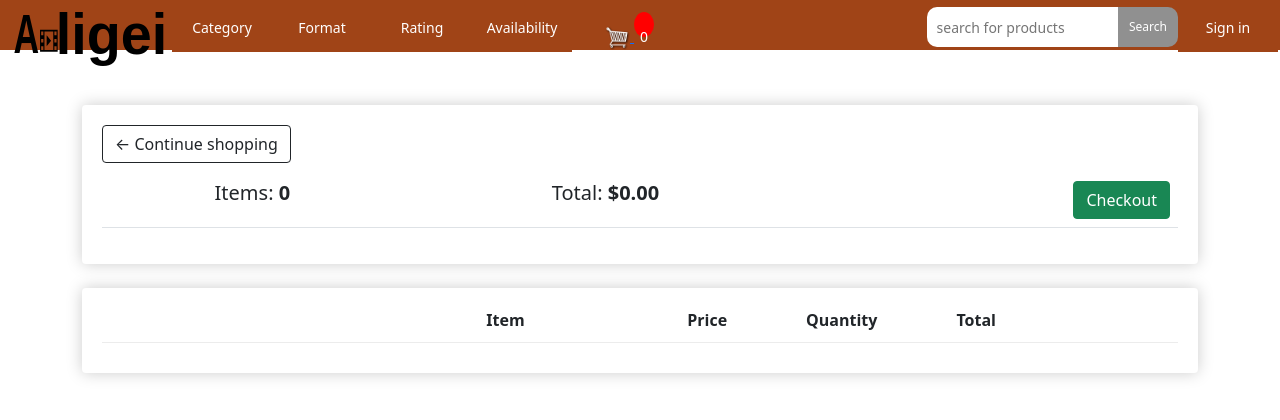
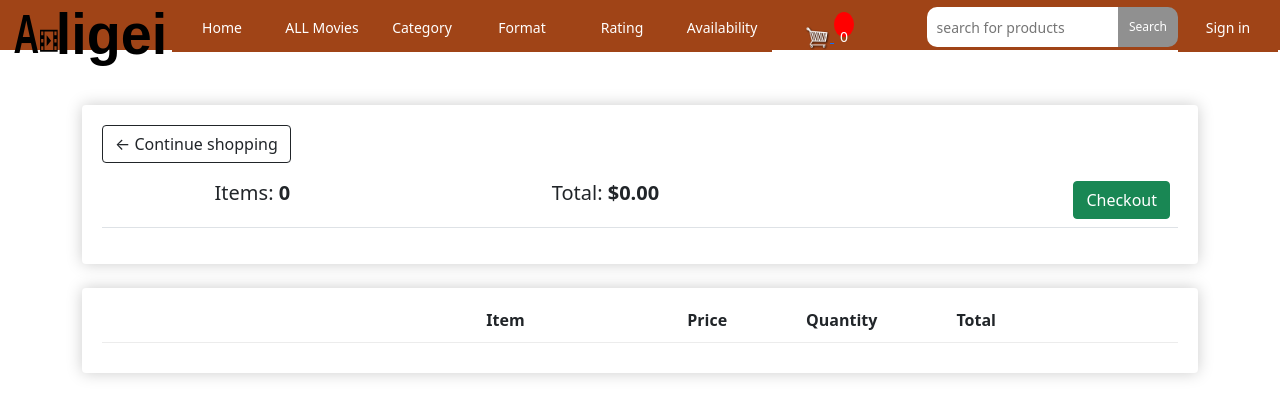
Before and after one commit to unsw-cse-comp3900-9900-21T3/capstone-project-9900-h18b-aoligei, a Django app: page /cart/ in a window 1280 px wide. Shown: the top 420 px of the page. Run offline with Django 3.2, Linux system fonts and the light colour scheme; lists and menus that the app fills with data are empty; some libraries are stand-ins or nearby versions.

Commit message:
nav home and all products href

```diff
--- a/templates/base.html
+++ b/templates/base.html
@@ -36,8 +36,6 @@
         }
 
         var csrftoken = getToken('csrftoken');
-
-
     </script>
 
 </head>
@@ -58,11 +56,26 @@
     </div>
 
     <div class="dropdown">
+
+        <a href="{% url "Product:home" %}">
+            <button class="dropbtn">
+                Home
+            </button>
+        </a>
+    </div>
+    <div class="dropdown">
+        <a href="{% url "Product:search" %}">
+            <button class="dropbtn">
+                ALL Movies
+            </button>
+        </a>
+    </div>
+
+    <div class="dropdown">
         <button class="dropbtn">Category</button>
         <div class="dropdown-content">
             <a>check</a>
         </div>
-
     </div>
 
     <div class="dropdown">
@@ -89,7 +102,6 @@
         </div>
     </div>
 
-
     <div class="dropdown">
         <a href="{% url 'Product:cart' %}">
             <img id="cart-icon" src="{% static 'img/cart.png' %}">
@@ -98,9 +110,7 @@
 
     </div>
 
-
     <div class="dropdown right">
-
         {% if request.user.is_authenticated %}
             <a href="#">
                 <button class="dropbtn">{{ request.user.username }}</button>
@@ -117,7 +127,6 @@
             <div class="dropdown-content">
                 <a href="{% url 'User:login' %}">Sign in</a>
                 <a href="{% url 'User:login' %}">Sign up</a>
-
             </div>
         {% endif %}
 
@@ -170,7 +179,6 @@
 
 
 <script type="text/javascript" src="{% static "js/cart.js" %}"></script>
-
 <script src="https://code.jquery.com/jquery-3.6.0.js" integrity="sha256-H+K7U5CnXl1h5ywQfKtSj8PCmoN9aaq30gDh27Xc0jk="
         crossorigin="anonymous"></script>
 <script src="https://cdn.jsdelivr.net/npm/@popperjs/core@2.10.2/dist/umd/popper.min.js"
```
Also changed, not shown: db.sqlite3.
